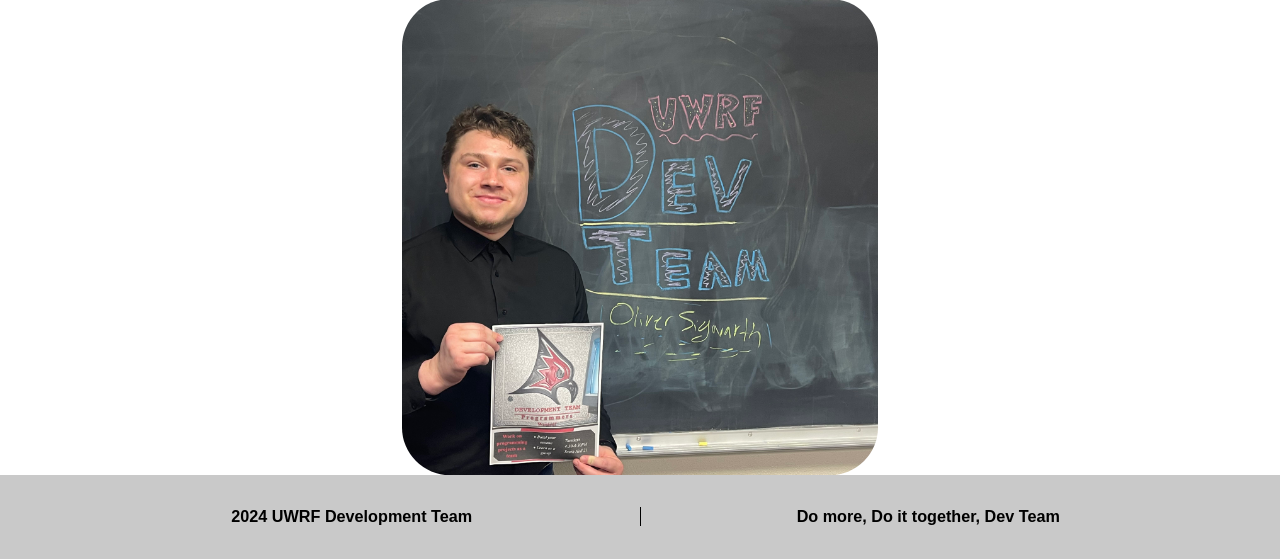
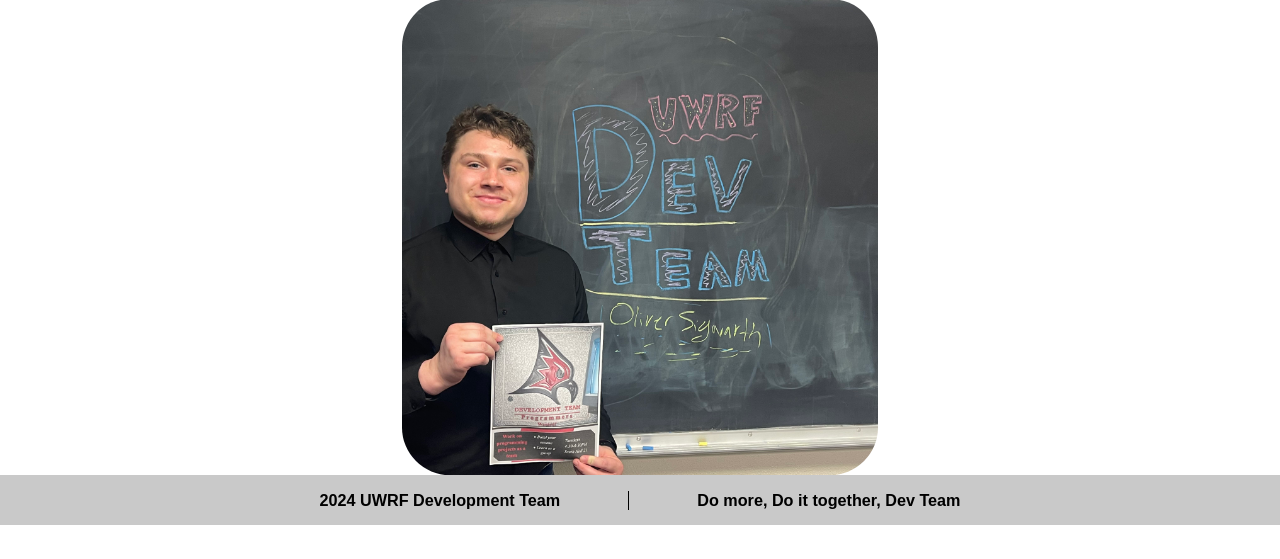
Before and after one commit to UWRF-Development-Team/Dev-Team-Website, a Django app: page / in a window 1280 px wide. Shown: the part 553-1112 px from the top of the page. After the commit the page ends 1078 px from the top, so only its background shows below. Run offline with Django 5.2, Linux system fonts and the light colour scheme; style sheets or scripts are compiled from the project's sources.

Commit message:
Refactor footer styling in global-style.scss for layout and height adjustments

```diff
--- a/static/style/global-style.scss
+++ b/static/style/global-style.scss
@@ -79,21 +79,21 @@ main {
     margin-top: auto;
     padding: 0;
     background-color: $grey;
-    height: $five-percent;
-}
+    height: $three-percent;
     #footer-text-container {
-    width: 90%;
-    height: 90%;
         @include flex(space-around, center, row);
-}
+        margin: $half-percent $zero;
         .footer-text-div {
             @include flex(center, center, row);
-    flex: 1;
+            //flex: 1;
             padding: 0 calc(((5vw + 5vh) / 2) + 1em);
             h5 {
                 font-size: calc($h5-font-size * 0.75);
             }
         }
+    }
+
     #footer-motto-div {
         border-left: $very-thin-border #000000 solid;
     }
+}
```
Lines whose indentation alone changed are shown as unchanged.
